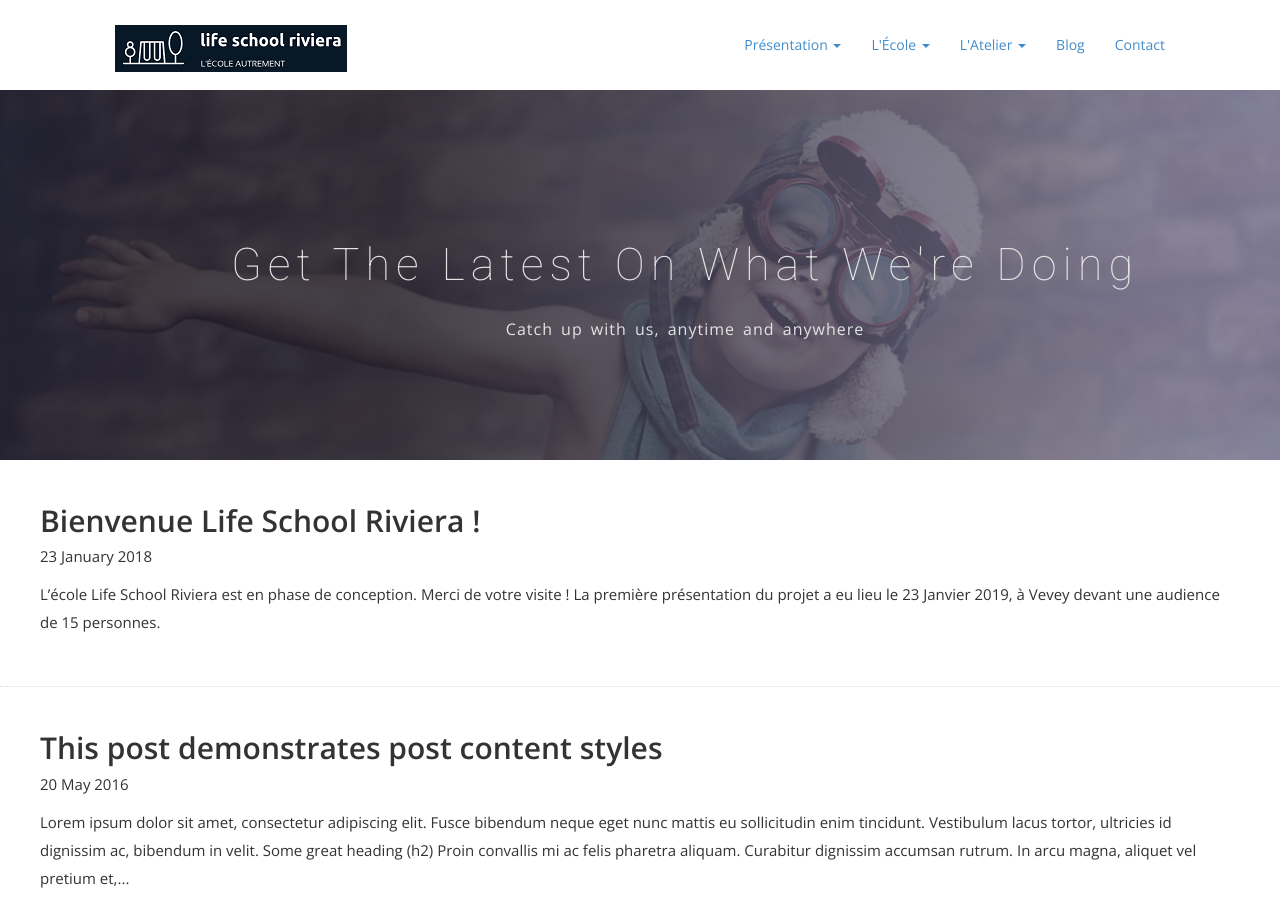
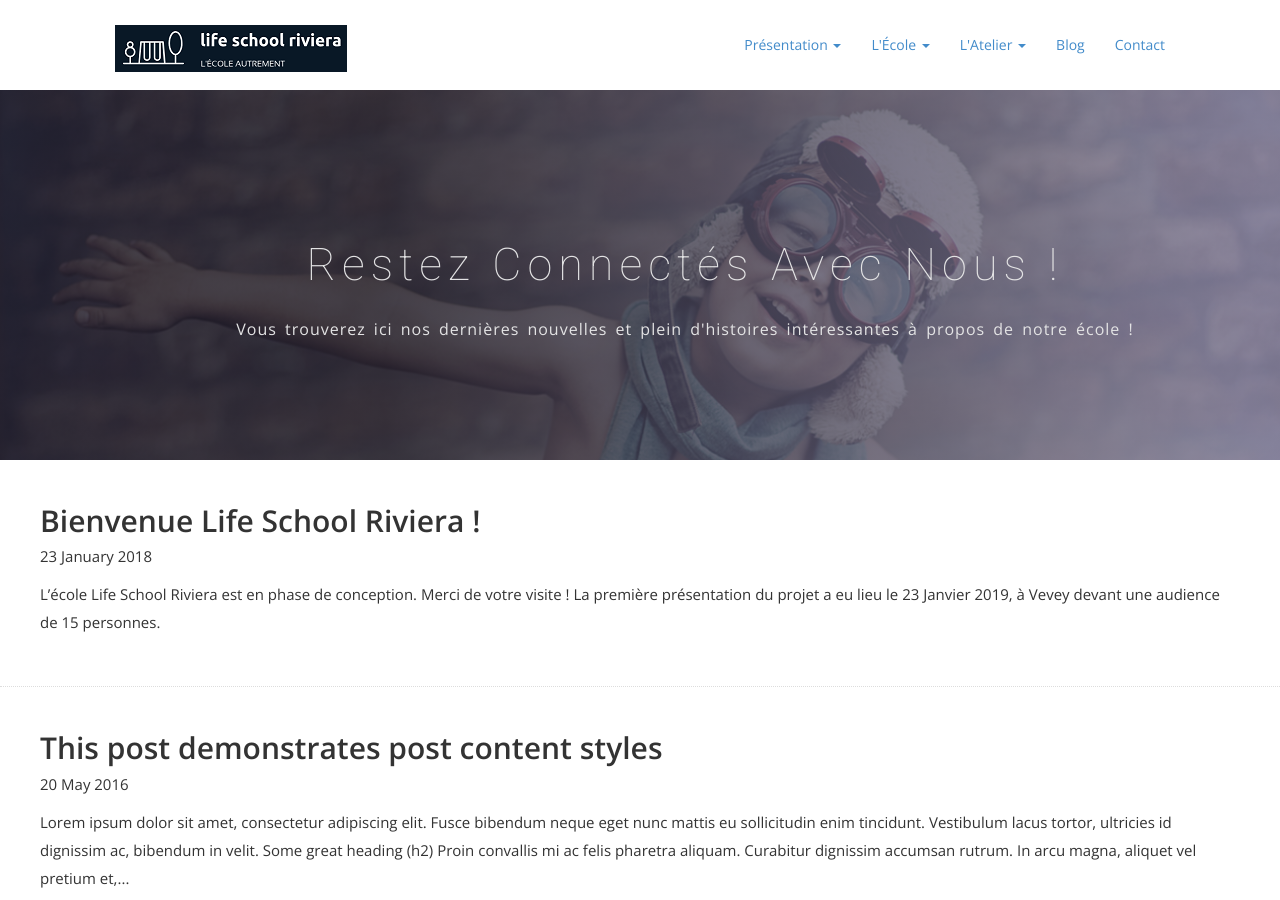
Before and after one commit to midjoule/lifeschool, a Jekyll site: the page built from blog.html, in a window 1280 px wide and 900 px high. Built offline with Jekyll 4.4.1, drawn with Linux system fonts in a browser that asks for light colours; nearby versions of some CDN libraries; some web fonts are replaced.

Commit message:
Update blog.html

```diff
--- a/blog.html
+++ b/blog.html
@@ -9,8 +9,8 @@ permalink: /blog/
     <div class="row">
       <div class="col-md-12">
         <div class="block">
-          <h1>Get the latest on what we're doing</h1>
-          <p>Catch up with us, anytime and anywhere</p>
+          <h1>Restez connectés avec nous !</h1>
+          <p>Vous trouverez ici nos dernières nouvelles et plein d'histoires intéressantes à propos de notre école !</p>
         </div>
       </div>
     </div>
```
